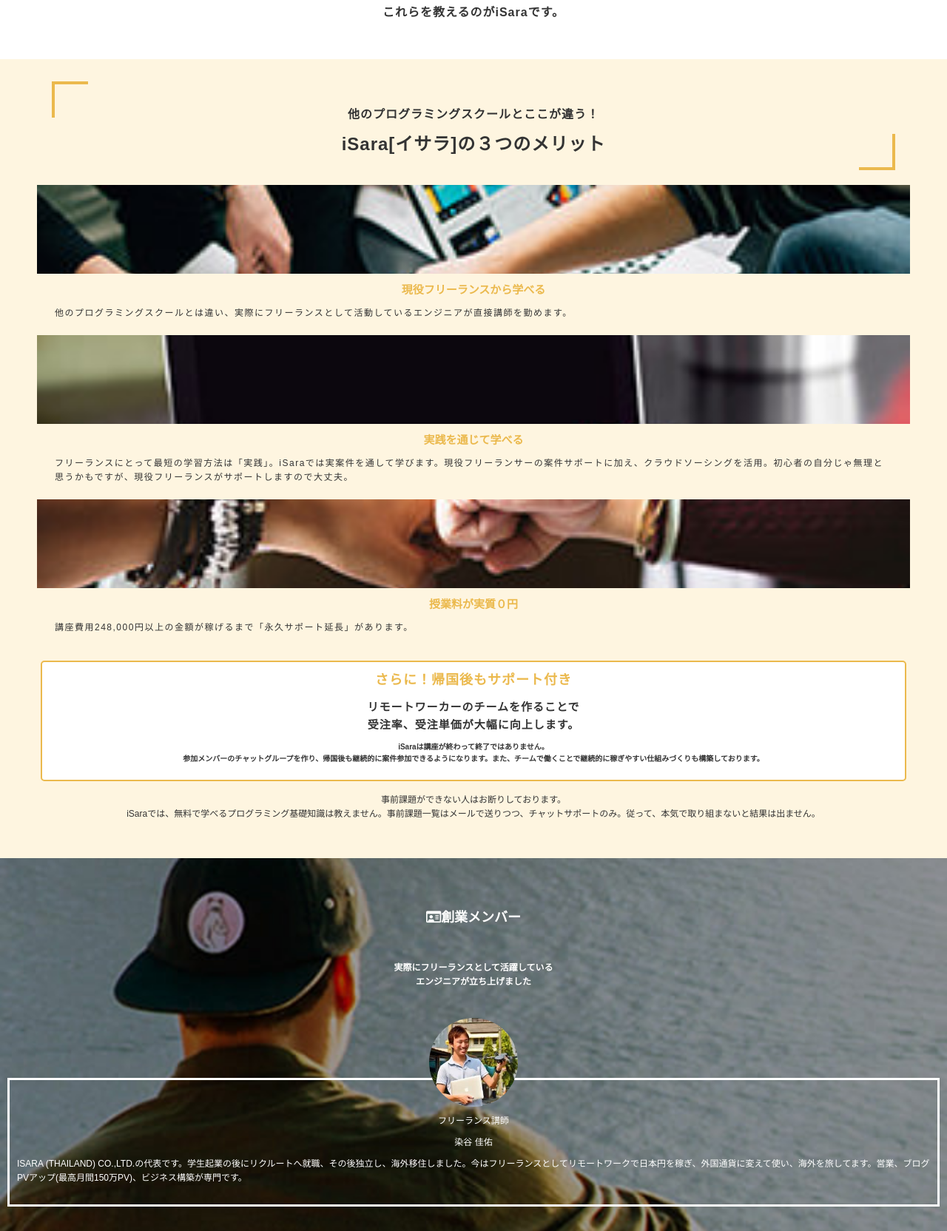
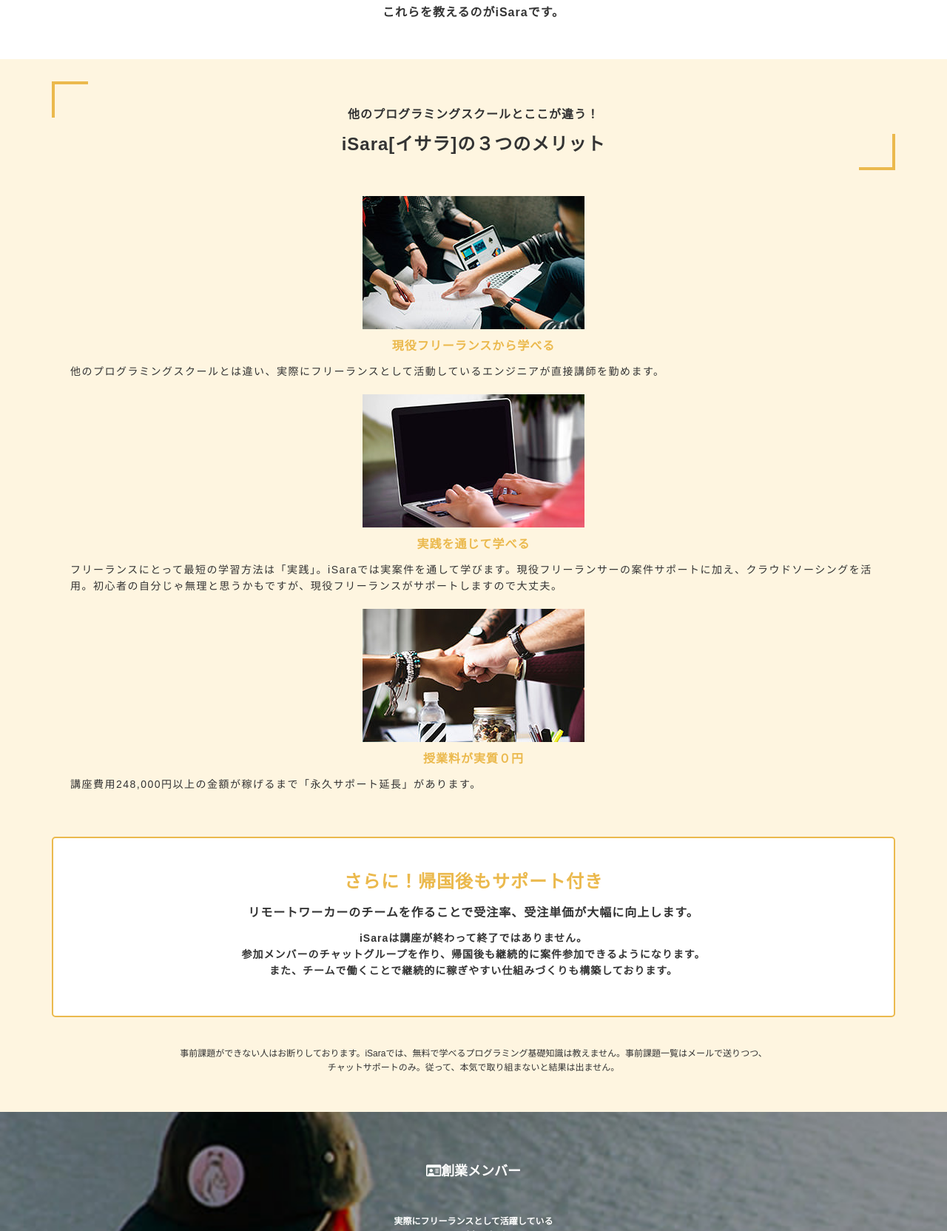
Before and after one commit to Yosuke-Nishizawa/HTML-Replication, a PHP site: page / in a window 1280 px wide. Shown: the part 3483-5147 px from the top of the page at 74% size. Run offline with PHP 8.4, Linux system fonts and the light colour scheme; some libraries are stand-ins or nearby versions.

Commit message:
page8 tablet完

```diff
--- a/iSara/css/base.css
+++ b/iSara/css/base.css
@@ -800,10 +800,10 @@ span.marker {
 }
 @media screen and (min-width:769px) {
   .sec-page8 {
-    padding: 30px 50px 50px;
+    padding: 30px 60px 50px;
   }
   .box-page8-braces {
-    margin: 0 20px 0;
+    margin: 0 10px 0;
   }
   .txt-page8-braces {
     font-size: 16px;
@@ -813,6 +813,43 @@ span.marker {
     margin-top: 0;
     font-size: 24px;
     line-height: 40px;
+  }
+  .grid-page8-merit {
+    margin-top: 35px;
+  }
+  [class^="img-page8-merit-"] {
+    margin: 0 auto;
+    width: 300px;
+    height: 180px;
+  }
+  .ttl-page8-03 {
+    font-size: 16px;
+    line-height: 26px;
+  }
+  .txt-page8-merit {
+    margin: 10px 35px 0;
+    font-size: 14px;
+    line-height: 22px;
+  }
+  .sec-page8-support {
+    margin: 60px 10px 0;
+    padding: 40px 40px 50px;
+  }
+  .ttl-page8-03-02 {
+    font-size: 24px;
+    line-height: 38px;
+  }
+  .txt-page8-support {
+    font-size: 16px;
+    line-height: 26px;
+  }
+  .txt-page8-support-small {
+    font-size: 14px;
+    line-height: 22px;
+    letter-spacing: 1px;
+  }
+  .txt-page8-note {
+    margin-top: 40px;
   }
 }
 /* page9 */
--- a/iSara/index.html
+++ b/iSara/index.html
@@ -153,31 +153,31 @@
           <li class="col">
             <section>
               <div class="img-page8-merit-01"></div>
-              <h3 class="s-orange ttl-page8-03">現役フリーランスから学べる</h3>
+              <h3 class="s-orange s-ls1 ttl-page8-03">現役フリーランスから学べる</h3>
               <p class="s-align-left txt-page8-merit">他のプログラミングスクールとは違い、実際にフリーランスとして活動しているエンジニアが直接講師を勤めます。</p>
             </section>
           </li>
           <li class="col">
             <section>
               <div class="img-page8-merit-02"></div>
-              <h3 class="s-orange ttl-page8-03">実践を通じて学べる</h3>
+              <h3 class="s-orange s-ls1 ttl-page8-03">実践を通じて学べる</h3>
               <p class="s-align-left txt-page8-merit">フリーランスにとって最短の学習方法は「実践」。iSaraでは実案件を通して学びます。現役フリーランサーの案件サポートに加え、クラウドソーシングを活用。初心者の自分じゃ無理と思うかもですが、現役フリーランスがサポートしますので大丈夫。</p>
             </section>
           </li>
           <li class="col">
             <section>
               <div class="img-page8-merit-03"></div>
-              <h3 class="s-orange ttl-page8-03">授業料が実質０円</h3>
+              <h3 class="s-orange s-ls1 ttl-page8-03">授業料が実質０円</h3>
               <p class="s-align-left txt-page8-merit">講座費用248,000円以上の金額が稼げるまで「永久サポート延長」があります。</p>
             </section>
           </li>
         </ul>
         <section class="area-orange sec-page8-support">
           <h3 class="s-orange s-ls1 ttl-page8-03-02">さらに！帰国後もサポート付き</h3>
-          <p class="s-ls1 txt-page8-support">リモートワーカーのチームを作ることで<br>受注率、受注単価が大幅に向上します。</p>
-          <p class="txt-page8-support-small">iSaraは講座が終わって終了ではありません。<br>参加メンバーのチャットグループを作り、帰国後も継続的に案件参加できるようになります。また、チームで働くことで継続的に稼ぎやすい仕組みづくりも構築しております。</p>
+          <p class="s-ls1 txt-page8-support">リモートワーカーのチームを作ることで<br class="is-sp">受注率、受注単価が大幅に向上します。</p>
+          <p class="txt-page8-support-small">iSaraは講座が終わって終了ではありません。<br>参加メンバーのチャットグループを作り、帰国後も継続的に案件参加できるようになります。<br class="is-pc">また、チームで働くことで継続的に稼ぎやすい仕組みづくりも構築しております。</p>
         </section>
-        <p class="txt-page8-note">事前課題ができない人はお断りしております。<br>iSaraでは、無料で学べるプログラミング基礎知識は教えません。事前課題一覧はメールで送りつつ、チャットサポートのみ。従って、本気で取り組まないと結果は出ません。</p>
+        <p class="txt-page8-note">事前課題ができない人はお断りしております。<br class="is-sp">iSaraでは、無料で学べるプログラミング基礎知識は教えません。事前課題一覧はメールで送りつつ、<br class="is-pc">チャットサポートのみ。従って、本気で取り組まないと結果は出ません。</p>
       </section>
     <!-- 9 -->
       <section id="page9">
```
